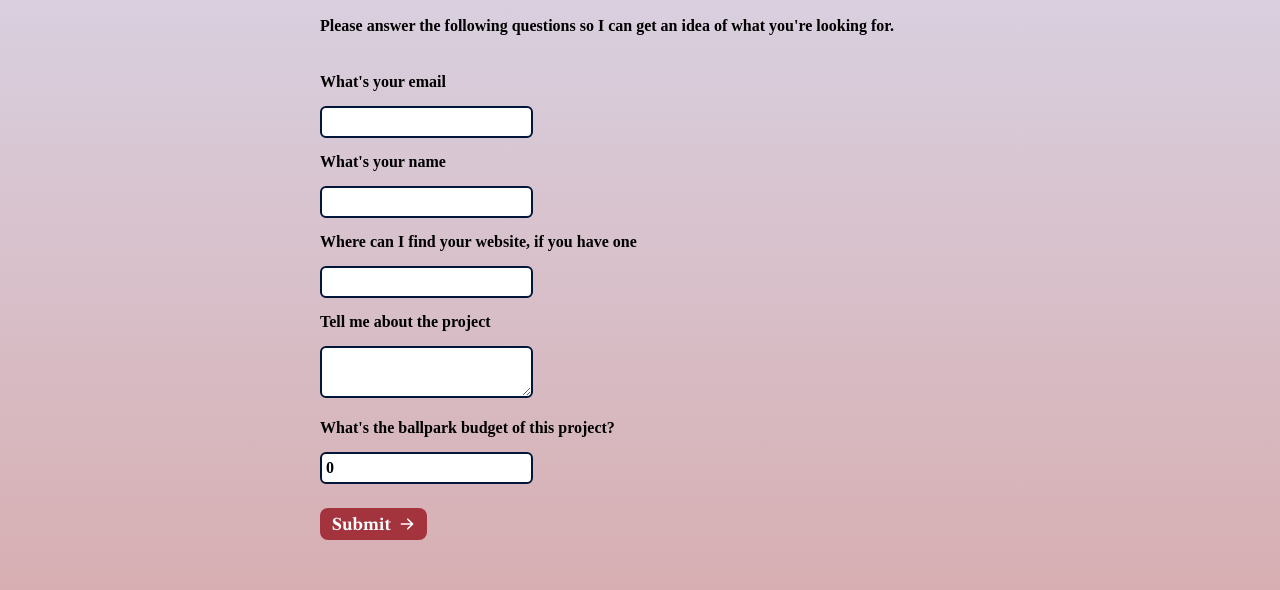
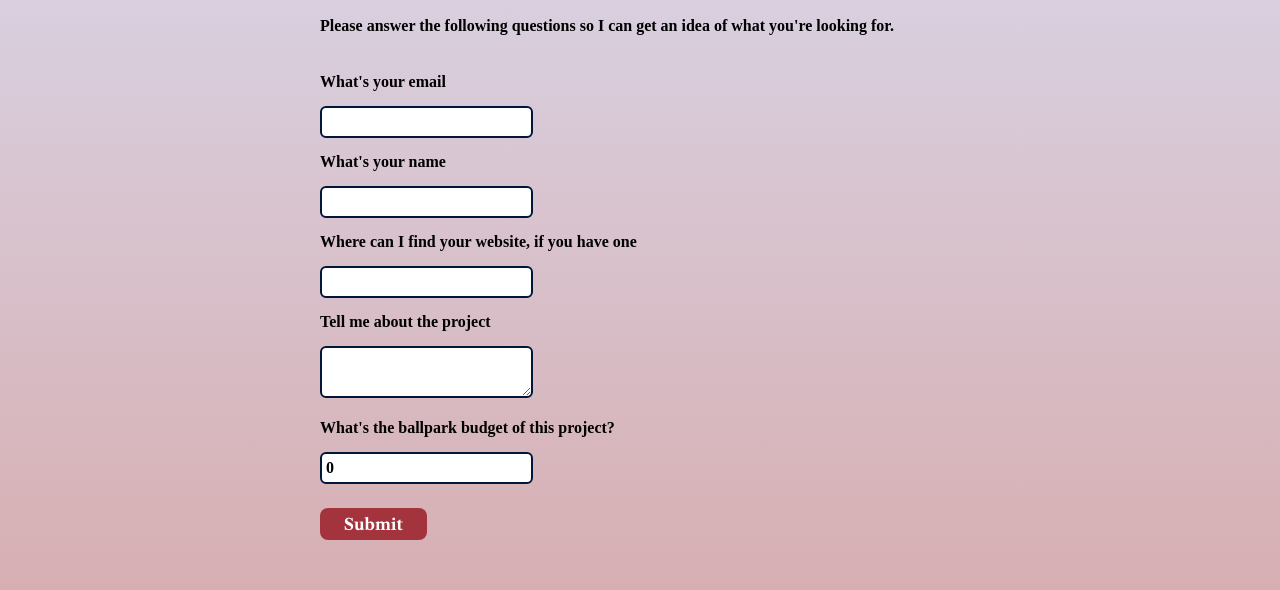
Before and after one commit to YashGupta-24/portfolio, a React (Vite) app: page /contact in a window 1280 px wide. Shown: the part 338-928 px from the top of the page. Built offline with nearby package versions, Linux system fonts and the light colour scheme; a web font is replaced by a local one.

Commit message:
form response update

```diff
--- a/src/pages/ContactForm.jsx
+++ b/src/pages/ContactForm.jsx
@@ -3,7 +3,6 @@ import Navbar from '../sections/Navbar'
 import Footer from '../sections/Footer';
 import picture from '../assets/picture.jpg'
 import ScrollToTop from '../ScrollToTop';
-import { HiArrowRight } from "react-icons/hi";
 
 function ContactForm() {
 
@@ -13,18 +12,18 @@ function ContactForm() {
   const [desc, setDesc] = useState('');
   const [budget, setBudget] = useState(0.0);
 
-  const submitForm = () =>{
-    const script='https://script.google.com/macros/s/AKfycbykGCU8T0e0tMTlx-iQm740-H0DTyCeit5S9gmGEXFqdM4tC9yeXwc0QL_G_qBzNr9W4w/exec'
+  const submitForm =(e)=>{
+    const form=document.forms['response-form'];
+    e.preventDefault()
+    const formData=new FormData(form);
+    fetch("https://script.google.com/macros/s/AKfycbykGCU8T0e0tMTlx-iQm740-H0DTyCeit5S9gmGEXFqdM4tC9yeXwc0QL_G_qBzNr9W4w/exec",{
+      method: "POST",
+      body: formData
+    }).then((response)=>response.json())
+      .then((data)=>{console.log(data)})
+      .catch((error)=>console.log(error))
 
-    const form=document.forms['response-form'];
-
-    form.addEventListener('submit', e => {
-      e.preventDefault()
-      fetch(script, { method: 'POST', body: new FormData(form)})
-      .then(response => alert("Thank you! your form is submitted successfully." ))
-      .then(() => { reset(); })
-      .catch(error => console.error('Error!', error.message))
-  })
+    reset();
   }
 
   const reset=()=>{
@@ -43,7 +42,7 @@ function ContactForm() {
         <img src={picture} alt="" className='h-20 w-20 sm:h-24 sm:w-24 my-4' />
         <h1 className='text-4xl my-5 font-heading text-heading'>Let's Work Together</h1>
         <p className='my-8 font-body font-semibold'>Please answer the following questions so I can get an idea of what you're looking for.</p>
-        <form name='response-form'>
+        <form name='response-form' onSubmit={(e)=>submitForm(e)}>
           <h1 className='font-body font-semibold'>What's your email</h1>
           <input
             className='border-2 border-heading w-full sm:w-1/3 my-3 h-8 rounded-md font-body font-semibold outline-none focus:border-[3px] focus:border-tertiary pl-1'
@@ -86,9 +85,10 @@ function ContactForm() {
             id='budget'
             name='budget'
             min={0}
+            step={0.01}
             value={budget}
             onChange={(e) => setBudget(e.target.value)}/>
-          <button type="submit" className='sm:w-1/6 p-1 flex gap-2 items-center justify-center rounded-lg bg-tertiary text-white font-semibold mt-3 font-heading cursor-pointer hover:bg-hover transition-all duration-200' value='Submit' id='submit' onClick={submitForm}>Submit <HiArrowRight /></button>
+          <input type="submit" className='sm:w-1/6 p-1 flex gap-2 items-center justify-center rounded-lg bg-tertiary text-white font-semibold mt-3 font-heading cursor-pointer hover:bg-hover transition-all duration-200' value='Submit' id='submit'/>
         </form>
       </div>
       <Footer />
```
